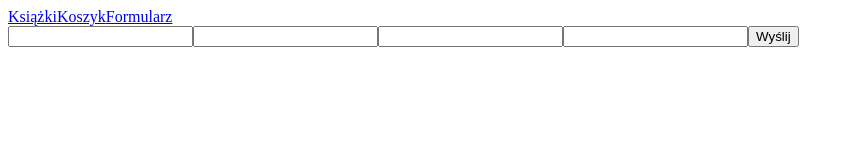
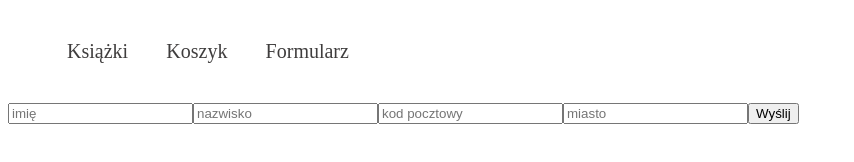
Before and after one commit to SabinaSadowska/bookShop, a React app in the folder front/: page /form in a window 1280 px wide. Shown: the whole page, without its empty margins (0-854 px from the left). Built offline with nearby package versions, Linux system fonts and the light colour scheme.

Commit message:
partial styles added

```diff
--- a/front/src/components/BasketPage/Basket.js
+++ b/front/src/components/BasketPage/Basket.js
@@ -6,6 +6,7 @@ import List from "@material-ui/core/List";
 import ListItem from "@material-ui/core/ListItem";
 import ListItemText from "@material-ui/core/ListItemText";
 import ListItemSecondaryAction from "@material-ui/core/ListItemSecondaryAction";
+
 import {
   ACTION_DELETE_FROM_BASKET,
   ACTION_DELETE_ALL_BASKET,
--- a/front/src/components/BooksPage/Books.js
+++ b/front/src/components/BooksPage/Books.js
@@ -38,7 +38,7 @@ function Books(props) {
 
   return (
     <Grid className="books">
-      <Grid item xs={12} md={8} sm={10}>
+      <Grid item>
         <Typography variant="h6" className="books__title">
           Lista książek
         </Typography>
@@ -46,11 +46,15 @@ function Books(props) {
           <List className="books__list">
             {books.length
               ? books.map((el, idx) => (
-                  <ListItem key={idx}>
+                  <ListItem key={idx} className="book__list --item">
                     <ListItemText primary={el.title} />
                     <ListItemText primary={el.author} />
                     <ListItemText primary={`Liczba stron: ${el.pages}`} />
-                    <img src={el.cover_url} alt="book" />
+                    <img
+                      src={el.cover_url}
+                      alt="book"
+                      className={"book__image"}
+                    />
                     {checkType(reduceOrder(), el.id, el) ? null : (
                       <ListItemSecondaryAction>
                         <button
--- a/front/src/components/BooksPage/books.sass
+++ b/front/src/components/BooksPage/books.sass
@@ -33,3 +33,13 @@
     background: #414142
     &:hover
         background: #252525
+
+
+.book__image
+    width: 150px
+    height: auto
+
+.book__list .--item
+    margin: 10px
+    padding: 10px
+    border-bottom: 1px solid #252525
--- a/front/src/components/FormPage/Form.js
+++ b/front/src/components/FormPage/Form.js
@@ -41,15 +41,34 @@ class Form extends Component {
     const { name, lastName, code, city } = this.state;
     return (
       <form onSubmit={this.onSubmit}>
-        <input type="text" name="name" value={name} onChange={this.onChange} />
         <input
+          type="text"
+          name="name"
+          value={name}
+          onChange={this.onChange}
+          placeholder="imię"
+        />
+        <input
+          placeholder="nazwisko"
           type="text"
           name="lastName"
           value={lastName}
           onChange={this.onChange}
         />
-        <input type="text" name="code" value={code} onChange={this.onChange} />
-        <input type="text" name="city" value={city} onChange={this.onChange} />
+        <input
+          placeholder="kod pocztowy"
+          type="text"
+          name="code"
+          value={code}
+          onChange={this.onChange}
+        />
+        <input
+          type="text"
+          name="city"
+          value={city}
+          onChange={this.onChange}
+          placeholder="miasto"
+        />
 
         <button type="submit">Wyślij</button>
       </form>
--- a/front/src/components/Navigation/Navigation.js
+++ b/front/src/components/Navigation/Navigation.js
@@ -1,12 +1,19 @@
 import React from "react";
 import { Link } from "react-router-dom";
+import "./navigation.sass";
 
 function Navigation() {
   return (
-    <nav>
-      <Link to="/">Książki</Link>
-      <Link to="/basket">Koszyk</Link>
-      <Link to="/form">Formularz</Link>
+    <nav className="navigation">
+      <Link className="navigation__link" to="/">
+        Książki
+      </Link>
+      <Link className="navigation__link" to="/basket">
+        Koszyk
+      </Link>
+      <Link className="navigation__link" to="/form">
+        Formularz
+      </Link>
     </nav>
   );
 }
--- /dev/null
+++ b/front/src/components/Navigation/navigation.sass
@@ -0,0 +1,12 @@
+.navigation
+    display: flex
+    flex-direction: row
+    width: 320px
+    justify-content: space-around
+    margin: 40px
+    text-decoration: none
+
+.navigation__link
+    text-decoration: none
+    color: #2c2a2ae8
+    font-size: 20px
```
Also changed, not shown: 1 other file.
